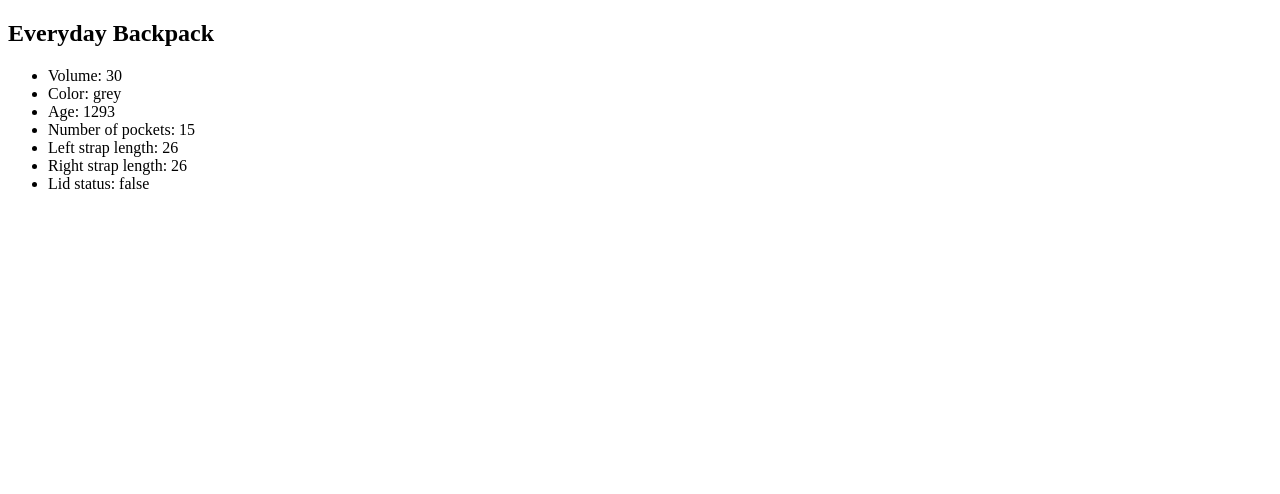
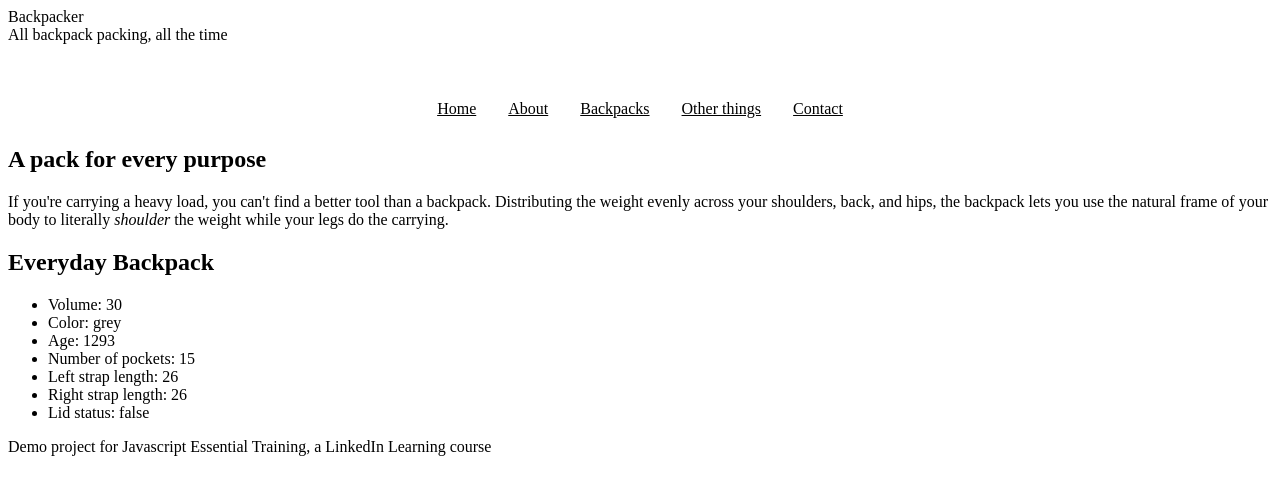
Before and after one commit to N-Hidaya/BackToJS, a plain HTML site: page index.html in a window 1280 px wide. Drawn offline with Linux system fonts and the light colour scheme.

Commit message:
More tutorials added

```diff
--- a/index.html
+++ b/index.html
@@ -4,10 +4,46 @@
         <meta charset="UTF-8" />
         <meta name="viewport" content="width=device-width, initial-scale=1.0" />
         <title>Classes</title>
+
+        <style>
+            .main-navigation ul {
+                margin: 0;
+                padding: 3rem 0 0 0;
+                display: flex;
+                justify-content: center;
+                list-style-type: none;
+            }
+
+            .main-navigation ul a {
+                display: block;
+                padding: .5rem 1rem;
+                color: inherit;
+            }
+        </style>
+
         <script type="module" src="backpack.js"></script>
         <script type="module" src="script.js"></script>
+
     </head>
     <body>
+        <header class="sideheader">
+            <div class="site-title">Backpacker</div>
+            <div class="site-description">All backpack packing, all the time</div>
+        </header>
         <!-- innerHTML is already run by scriptJS as content-->
+        <main class="maincontent">
+            <div class="page-header">
+                <h2 class="page-header__heading">A pack for every purpose</h2>
+                <p>
+                    If you're carrying a heavy load, you can't find a better tool than a backpack.
+                    Distributing the weight evenly across your shoulders, back, and hips, the
+                    backpack lets you use the natural frame of your body to literally <em>shoulder</em>
+                    the weight while your legs do the carrying.
+                </p>
+            </div>
+        </main>
+        <footer class="sitefooter">
+            <p>Demo project for Javascript Essential Training, a LinkedIn Learning course</p>
+        </footer>
     </body>
 </html>
--- a/script.js
+++ b/script.js
@@ -58,8 +58,7 @@ var query = "pocketNum";
 console.log("The pocketNum value: ", backpack[query]);
 
 const content = `
-        <main>
-            <article>
+
                 <h1>${everydayPack.name}</h1>
                 <ul>
                     <li>Volume: ${everydayPack.volume}</li>
@@ -70,8 +69,102 @@ const content = `
                     <li>Right strap length: ${everydayPack.strapLengthR}</li>
                     <li>Lid status: ${everydayPack.lidOpen}</li>
                 </ul>
-            </article>
-        </main>
+
 `;
 
-document.body.innerHTML = content;
+//document.body.innerHTML = content;
+
+const main = document.querySelector(".maincontent");
+//main.innerHTML = content;
+
+const newArticle = document.createElement("article");
+newArticle.classList.add("backpack");
+newArticle.setAttribute("id", "everyday");
+newArticle.innerHTML = content;
+
+main.append(newArticle);
+
+//Add a navigation section to the DOM
+const navContent = `
+    <li><a href="#">Home</a></li>
+    <li><a href="#">About</a></li>
+    <li><a href="#">Backpacks</a></li>
+    <li><a href="#">Other things</a></li>
+    <li><a href="#">Contact</a></li>
+
+`;
+
+const mainNav = document.createElement("nav")
+mainNav.classList.add("main-navigation");
+const navList = document.createElement("ul");
+navList.innerHTML = navContent;
+mainNav.append(navList)
+
+document.querySelector(".sideheader").append(mainNav);
+
+let color = "purple";
+
+document.querySelector(".left").style.backgroundColor = color;
+document.querySelector(".left .color-value").innerHTML = color;
+
+color = "skyblue";
+
+function headingColor() {
+    let titleColor = "blue";
+    document.querySelector(".title").style.color = titleColor;
+    console.log("inside scope:", titleColor);
+}
+
+headingColor();
+//console.log("Outside scope:", titleColor); Gives error due to titleColor is Let variable
+
+
+document.querySelector(".right").style.backgroundColor = color;
+document.querySelector(".right .color-value").innerHTML = color;
+
+//Handling Arrays
+let item = "flashlight";
+const collection = ["Piggy", item, 5, true];
+
+collection[2] = "camera"; //changes the value 5 into camera
+collection[collection.length] = "New item"; //collection.length would be 4 which creates new index
+collection[9] = "at the end"; //you may skip index
+console.log(collection[8]);
+console.log(collection);
+
+//using Join method
+console.log(collection.join(","));
+
+let backpackContents = ["hello", "headlamp", "pen"];
+
+//To add new items
+backpackContents.push("pencil", 5);
+//To add new item in front of the array index 0
+backpackContents.unshift("pencil", 5);
+//hello in index 0 will be gone using shift
+backpackContents.shift();
+//pen in index 2 will be gone using pop
+backpackContents.pop();
+
+//Creating a list of items using function
+backpackContents.forEach(function (item) {
+    item = `<li>${item}</li>`;
+    console.log(item);
+});
+
+console.log(backpackContents);
+
+//Find an item
+const foundItem = backpackContents.find((item) => item === "headlamp");
+console.log(foundItem);
+
+//Remove an item
+let remove = "pencil"
+backpackContents.splice(backpackContents.indexOf(remove), 1)
+console.log(`Array with "${remove}" removed: `, backpackContents);
+
+var numbers = [1,2,3,4,5];
+numbers.push(6); // [1,2,3,4,5,6]
+numbers.unshift(7); // [7,1,2,3,4,5,6]
+numbers.pop(); // [7,1,2,3,4,5]
+numbers.shift(); // [1,2,3,4,5]
```
Also changed, not shown: 1 other file.
